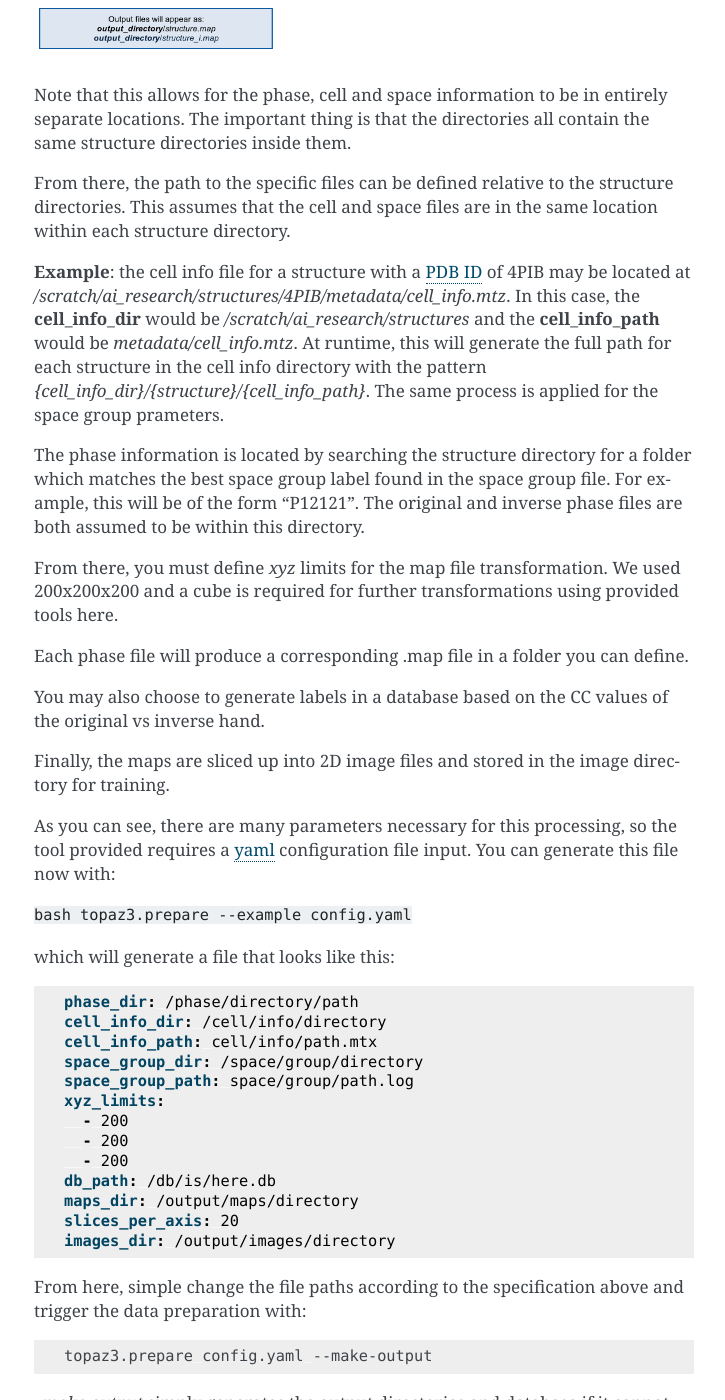
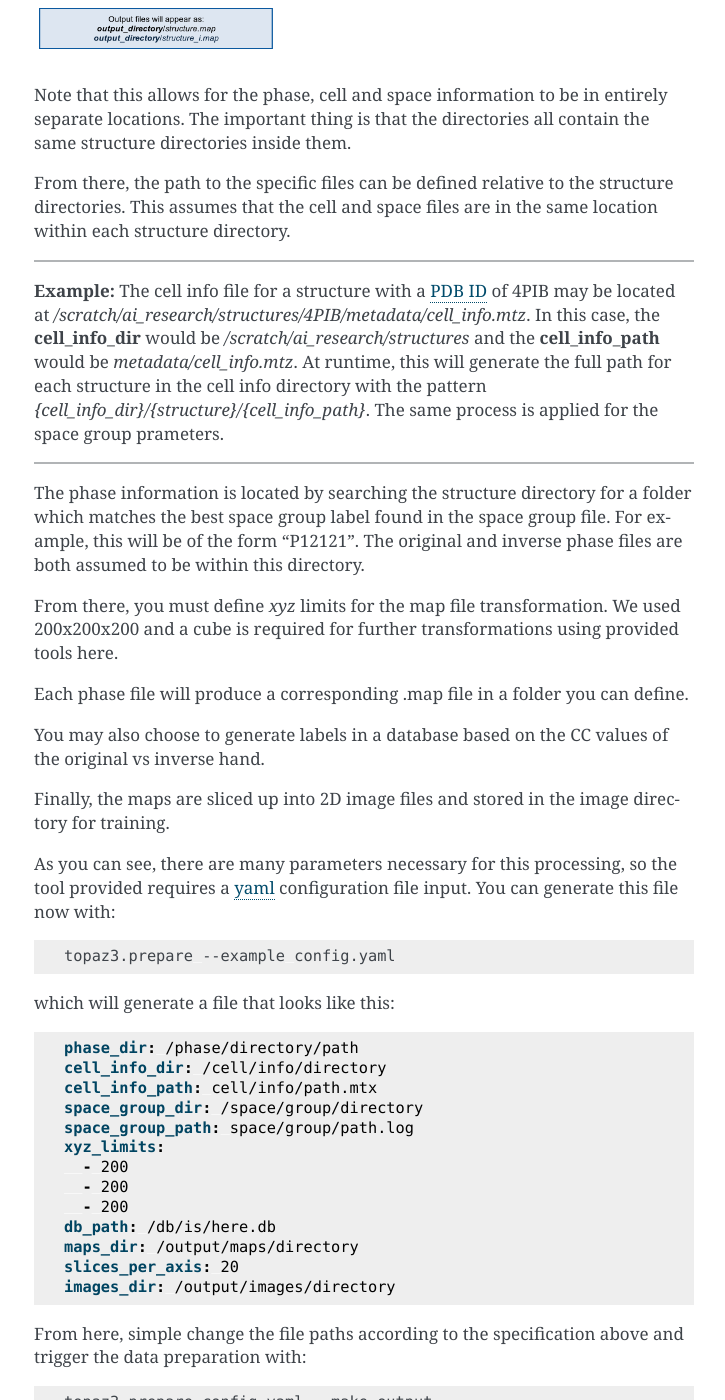
Before and after one commit to mevol/python_topaz3, a Sphinx documentation site: the page built from documentation/preparation.md, in a window 1280 px wide and 1400 px high, scrolled down 933 px. Shown: the whole window, without its empty margins (386-1111 px from the left). Built offline with Sphinx 7.4.7, drawn with Linux system fonts in a browser that asks for light colours.

````diff
--- a/documentation/index.rst
+++ b/documentation/index.rst
@@ -17,6 +17,7 @@ so that they can be adapted to different situations.
    :maxdepth: 2
    :caption: Contents:
 
+   installation
    preparation
    training
    predictions
--- a/documentation/preparation.md
+++ b/documentation/preparation.md
@@ -15,7 +15,7 @@ It is assumed that some processing output will have provided a directory with ma
 
 This will look *roughly* like:
 
-![Directory map](/images/prepare_training_data.png)
+![](/images/prepare_training_data.png)
 
 Note that this allows for the phase, cell and space information to be in entirely separate locations.
 The important thing is that the directories all contain the same structure directories inside them.
@@ -23,13 +23,17 @@ The important thing is that the directories all contain the same structure direc
 From there, the path to the specific files can be defined relative to the structure directories.
 This assumes that the cell and space files are in the same location within each structure directory.
 
-**Example**: the cell info file for a structure with a [PDB ID](https://www.rcsb.org/pdb/staticHelp.do?p=help/advancedsearch/pdbIDs.html) of 4PIB
+---
+**Example:**
+The cell info file for a structure with a [PDB ID](https://www.rcsb.org/pdb/staticHelp.do?p=help/advancedsearch/pdbIDs.html) of 4PIB
 may be located at */scratch/ai_research/structures/4PIB/metadata/cell_info.mtz*.
 In this case, the **cell_info_dir** would be */scratch/ai_research/structures* and the
 **cell_info_path** would be *metadata/cell_info.mtz*.
 At runtime, this will generate the full path for each structure in the cell info directory with the pattern
 *{cell_info_dir}/{structure}/{cell_info_path}*.
 The same process is applied for the space group prameters.
+
+---
 
 The phase information is located by searching the structure directory for a folder which matches the best space group label found in the space group file.
 For example, this will be of the form "P12121".
@@ -47,9 +51,9 @@ Finally, the maps are sliced up into 2D image files and stored in the image dire
 As you can see, there are many parameters necessary for this processing, so the tool provided requires a [yaml](https://docs.ansible.com/ansible/latest/reference_appendices/YAMLSyntax.html) configuration file input.
 You can generate this file now with:
 
-``bash
+```bash
 topaz3.prepare --example config.yaml
-``
+```
 
 which will generate a file that looks like this:
 ```yaml
````
Also changed, not shown: README.md (+1 -1 lines), documentation/installation.rst (added, +70 -0 lines).
